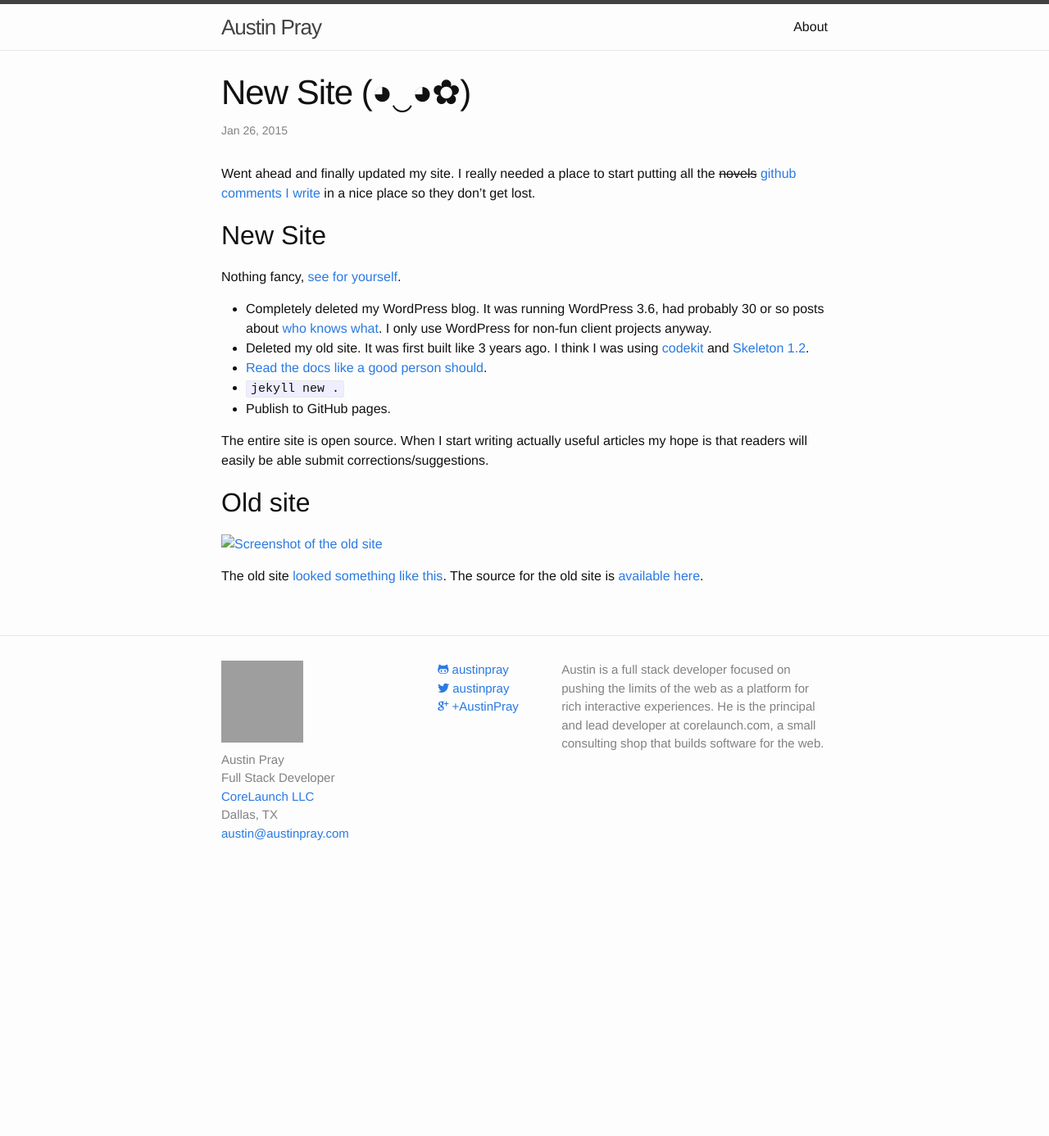
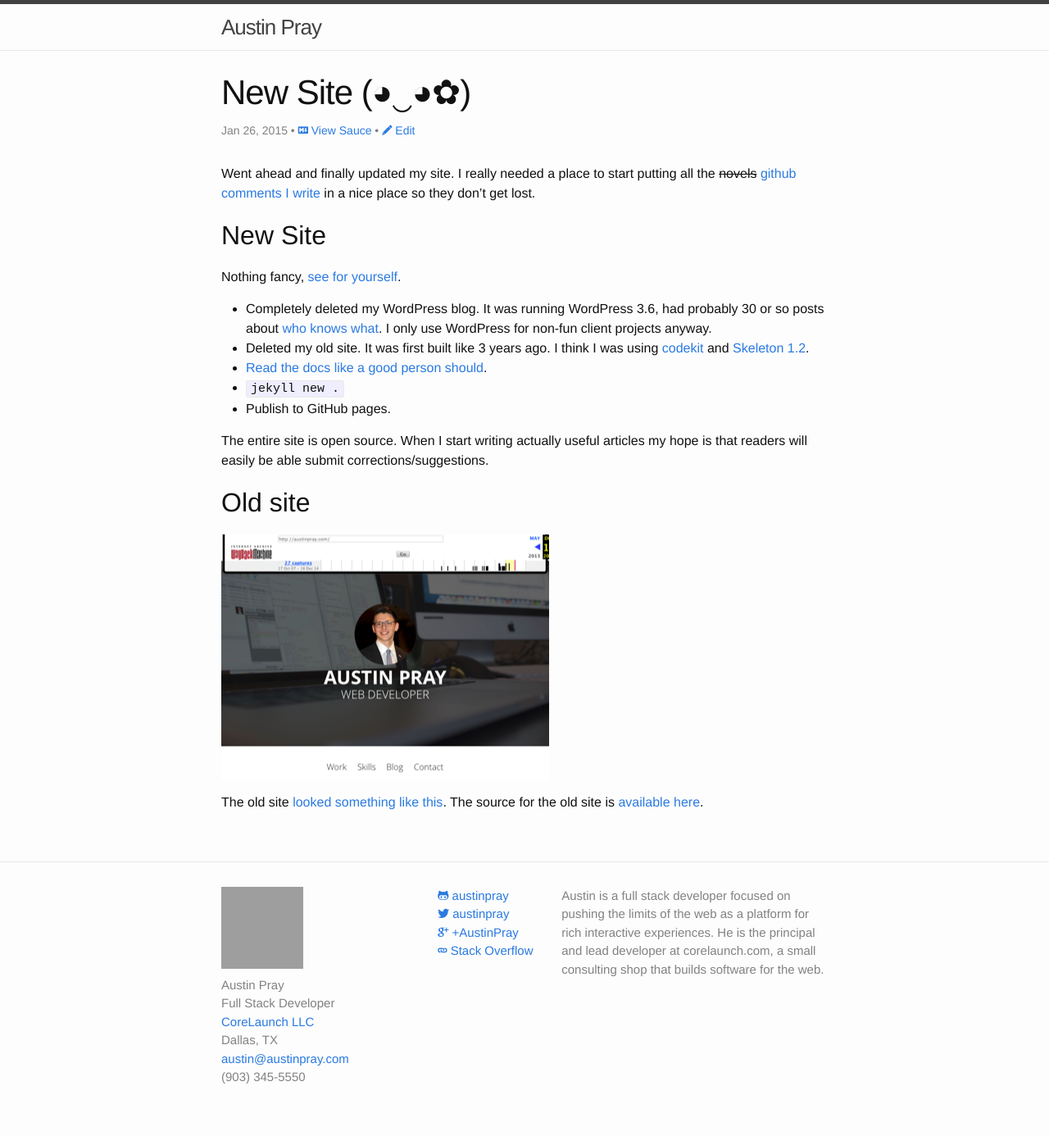
Before and after one commit to austinpray/austinpray.com, a Jekyll site: the page built from _posts/2015-01-26-new-site.md, in a window 1280 px wide. Shown: the whole page at 82% size. Built offline with Jekyll 4.4.1, drawn with Linux system fonts in a browser that asks for light colours; comment, search, counter and statistics services are not loaded; before the commit the page ends 1088 px from its top, so only the background shows below that; grey boxes are pictures that could not be loaded.

Commit message:
Adds github integration and diqus comments

```diff
--- a/_config.yml
+++ b/_config.yml
@@ -14,5 +14,8 @@
 gplus_username: +AustinPray
 stackoverflow: "https://stackoverflow.com/users/1585343/austin-pray"
 
+repo_baseurl: "https://github.com/austinpray/austinpray.com/blob/gh-pages/"
+repo_editurl: "https://github.com/austinpray/austinpray.com/edit/gh-pages/"
+
 # Build settings
 markdown: kramdown
--- a/_includes/footer.html
+++ b/_includes/footer.html
@@ -16,6 +16,7 @@
             <span itemprop="region">TX</span>
           </li>
           <li><a href="mailto:{{ site.email }}">{{ site.email }}</a></li>
+          <li itemprop="telephone">(903) 345-5550</li>
         </ul>
       </div>
 
@@ -46,6 +47,14 @@
             </a>
           </li>
           {% endif %}
+          {% if site.stackoverflow %}
+          <li>
+            <a href="{{ site.stackoverflow }}" rel="publisher">
+              <i class="ion-link"></i>
+              <span class="username">Stack Overflow</span>
+            </a>
+          </li>
+          {% endif %}
         </ul>
       </div>
 
--- a/_layouts/post.html
+++ b/_layouts/post.html
@@ -5,11 +5,34 @@
 
   <header class="post-header">
     <h1 class="post-title">{{ page.title }}</h1>
-    <p class="post-meta">{{ page.date | date: "%b %-d, %Y" }}{% if page.author %} • {{ page.author }}{% endif %}{% if page.meta %} • {{ page.meta }}{% endif %}</p>
+    <p class="post-meta">
+      {{ page.date | date: "%b %-d, %Y" }}
+      {% if page.author %} • {{ page.author }}{% endif %}
+      {% if page.path %} • <a href="{{ site.repo_baseurl }}{{ page.path }}">
+        <i class="ion-social-markdown"></i> View Sauce
+      </a>{% endif %}
+      {% if page.path %} • <a href="{{ site.repo_editurl }}{{ page.path }}">
+        <i class="ion-edit"></i> Edit
+      </a>{% endif %}
+      {% if page.meta %} • {{ page.meta }}{% endif %}
+    </p>
   </header>
 
   <article class="post-content">
     {{ content }}
   </article>
+  <div class="post-content">
+    <div id="disqus_thread"></div>
+    <script type="text/javascript">
+var disqus_shortname = 'austinpraycom';
+(function() {
+  var dsq = document.createElement('script'); dsq.type = 'text/javascript'; dsq.async = true;
+  dsq.src = '//' + disqus_shortname + '.disqus.com/embed.js';
+  (document.getElementsByTagName('head')[0] || document.getElementsByTagName('body')[0]).appendChild(dsq);
+})();
+    </script>
+    <noscript>Please enable JavaScript to view the <a href="https://disqus.com/?ref_noscript">comments powered by Disqus.</a></noscript>
+  </div>
+
 
 </div>
```
Also changed, not shown: about.md (deleted, +0 -11 lines), assets/old-site-full.png (added), assets/old-site-thumb.png (added).
